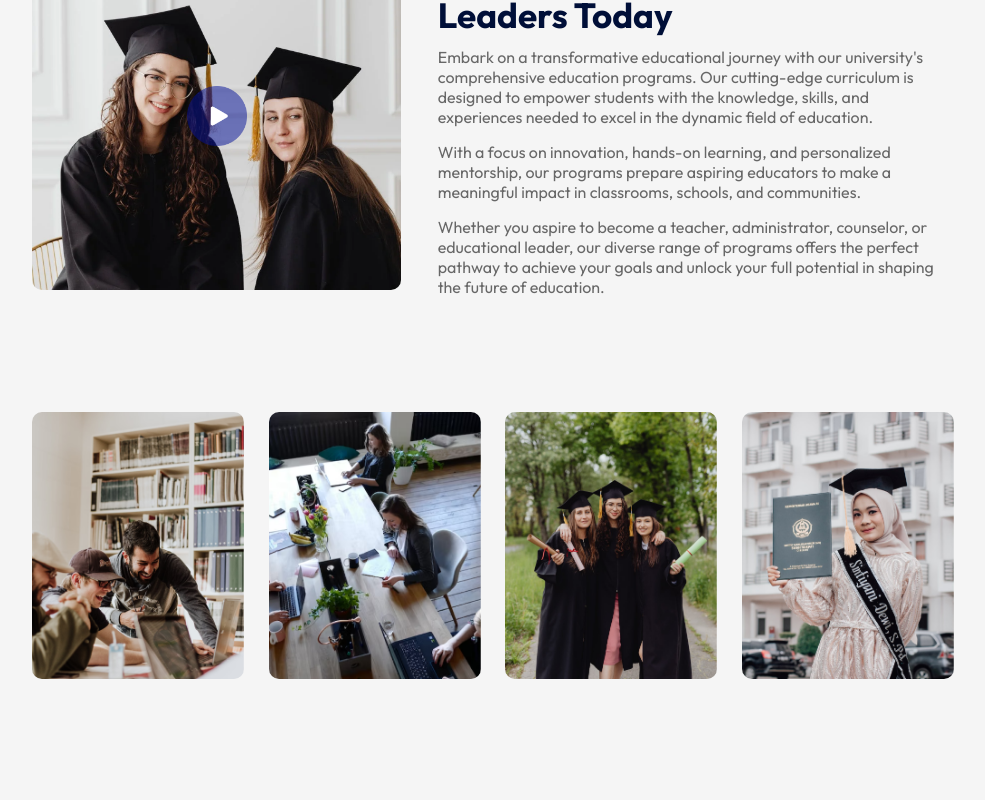
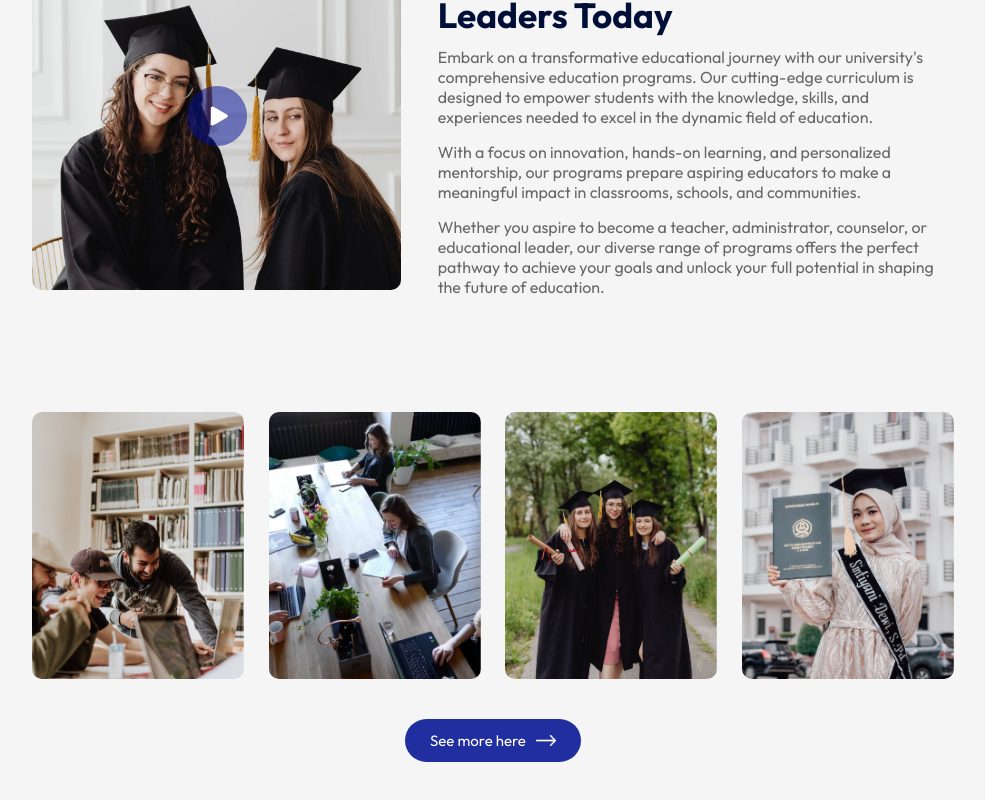
Before and after one commit to tushargupta8954/Educity, a React (Vite) app: page / in a window 1280 px wide. Shown: the part 1482-2282 px from the top of the page, without its empty margins (147-1132 px from the left). Before the commit the page ends 2241 px from the top, so only its background shows below. Built offline with nearby package versions, Linux system fonts and the light colour scheme.

Commit message:
Added button in campus section

```diff
--- a/src/components/Campus/Campus.jsx
+++ b/src/components/Campus/Campus.jsx
@@ -4,6 +4,7 @@
 import gallery_2 from '../../assets/gallery-2.png'
 import gallery_3 from '../../assets/gallery-3.png'
 import gallery_4 from '../../assets/gallery-4.png'
+import white_arrow from '../../assets/white-arrow.png'
 
 
 const Campus = () => {
@@ -15,7 +16,7 @@
             <img src={gallery_3} alt="" />
             <img src={gallery_4} alt="" />
         </div>
-
+        <button className='btn dark-btn'>See more here <img src={white_arrow} alt="" /></button>
     </div>
   )
 }
--- a/src/index.css
+++ b/src/index.css
@@ -38,3 +38,7 @@
   width: 20px;
   margin-left: 10px;
 }
+.btn.dark-btn{
+  background-color: #212EA0;
+  color: #fff;
+}
```
